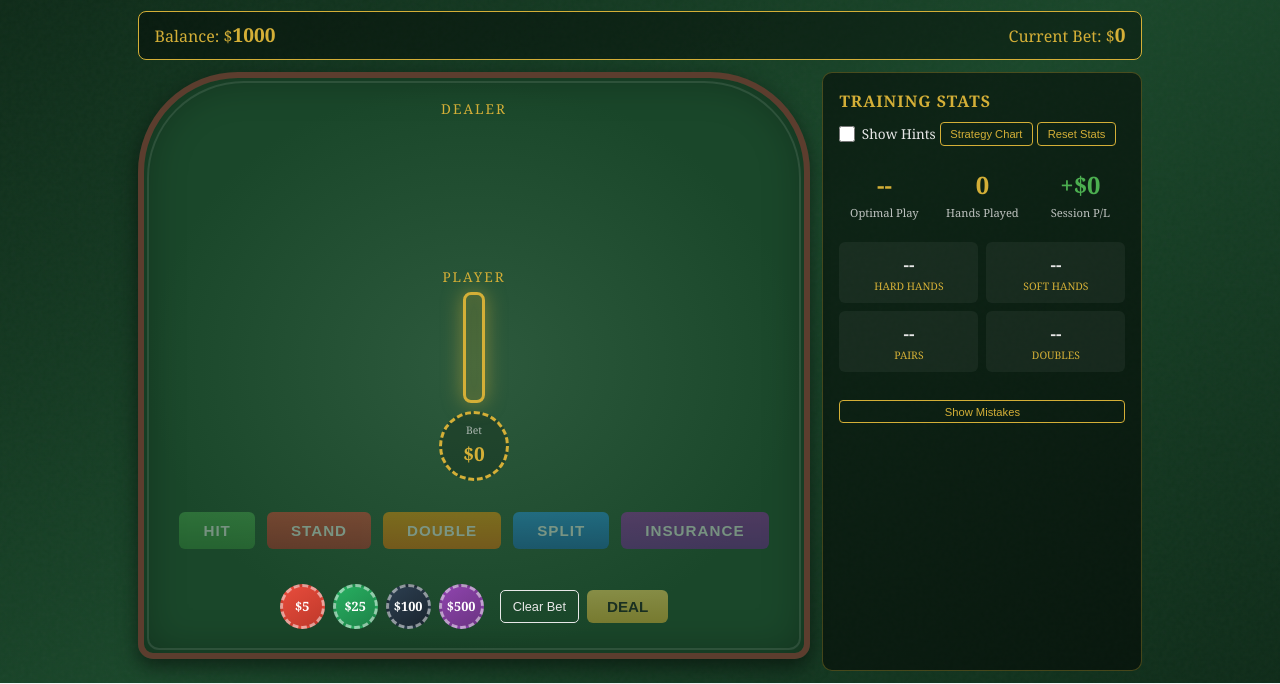
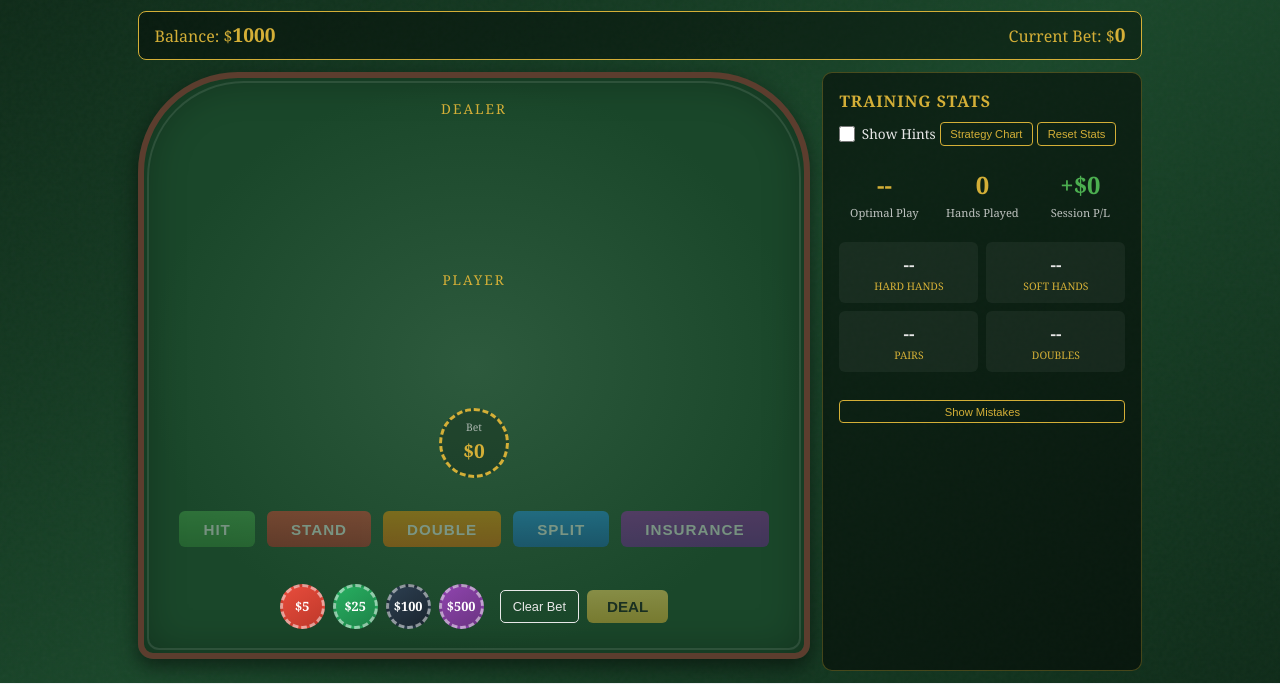
Before and after one commit to alexander-matthew/personal-site, a Flask app: page /projects/blackjack/ in a window 1280 px wide. Shown: the part 66-750 px from the top of the page. Run offline with Flask 3, Linux system fonts and the light colour scheme.

Commit message:
Remove active class from initial player hand HTML
The active highlight should only appear after a split, not on page load.

🤖 Generated with [Claude Code](https://claude.com/claude-code)

Co-Authored-By: Claude Opus 4.5 <noreply@anthropic.com>

```diff
--- a/app/templates/blackjack/index.html
+++ b/app/templates/blackjack/index.html
@@ -36,7 +36,7 @@
             <div class="player-area">
                 <div class="hand-label">Player</div>
                 <div class="player-hands" id="player-hands">
-                    <div class="player-hand active" data-hand="0">
+                    <div class="player-hand" data-hand="0">
                         <div class="cards" id="player-cards-0"></div>
                         <div class="hand-total" id="player-total-0"></div>
                     </div>
```
